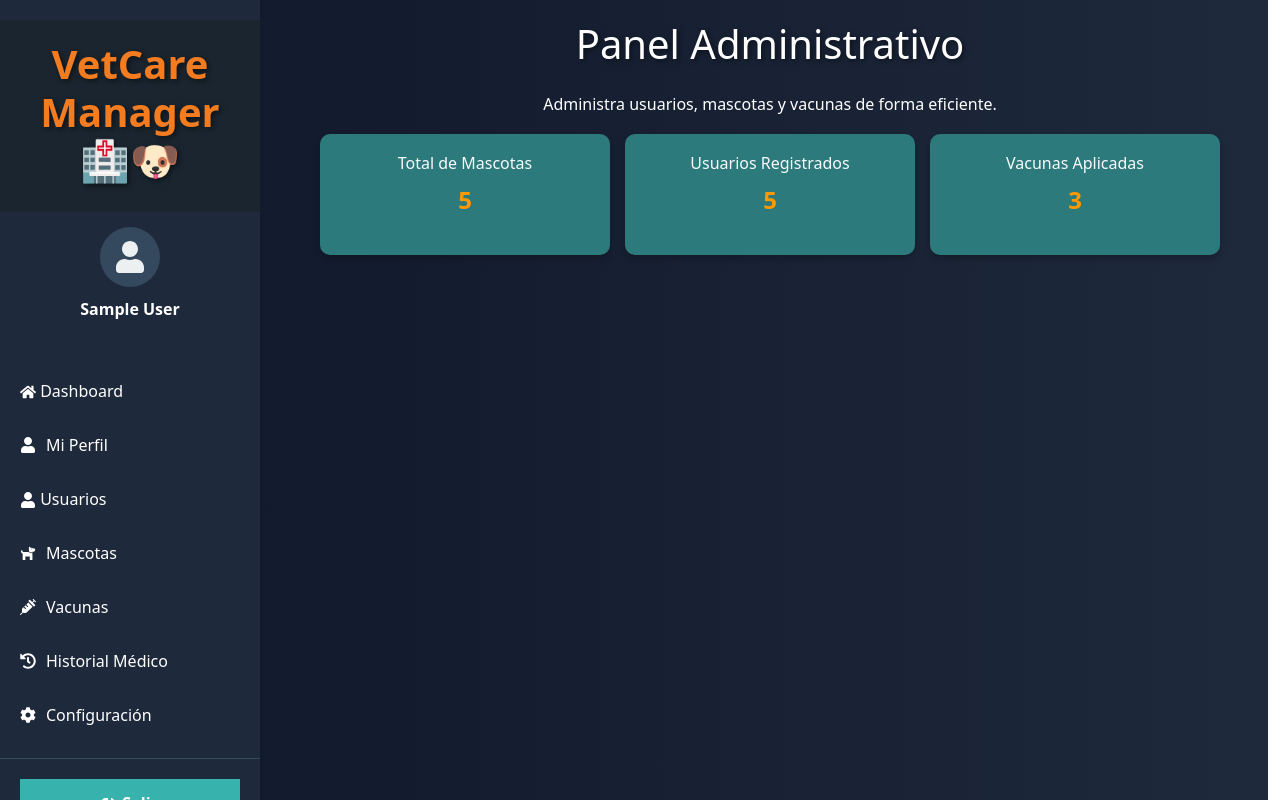
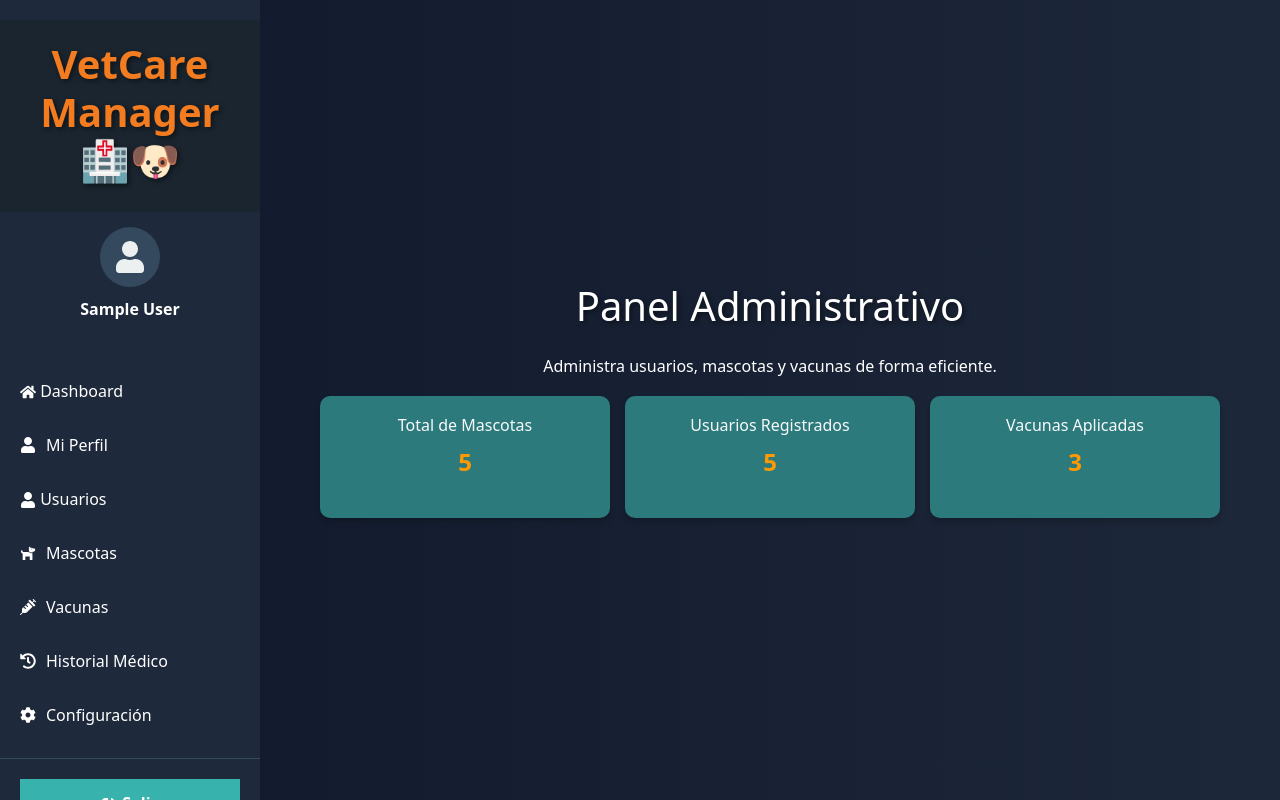
Before and after one commit to webdesigner98everyone/vetcare, a React (Create React App) app: page /dashboard in a window 1280 px wide. Built offline with nearby package versions, Linux system fonts and the light colour scheme; data requests are answered from the project's data file; sample sign-in values are in the browser's storage.

Commit message:
Estabilizacion Frontend Dashboard

```diff
--- a/src/styles/Dashboard.css
+++ b/src/styles/Dashboard.css
@@ -33,8 +33,34 @@
     display: flex;
     flex-direction: column;
     align-items: center;
-    justify-content: flex-start;
+    justify-content: center;
+    width: 100vw;
+    height: 100vh;
+    overflow-x: hidden; /* Evita scroll horizontal */
 }
+
+.dashboard-container {
+    width: 100vw;
+    height: 100vh;
+    display: flex;
+    flex-direction: column;
+    justify-content: center;
+    align-items: center;
+    overflow-x: hidden; /* Evita scroll horizontal */
+}
+
+.container-fluid {
+    width: 100%;
+    height: 100%;
+    padding: 0;
+    margin: 0;
+}
+
+body, html {
+    width: 100%;
+    overflow-x: hidden; /* Asegura que no haya scroll horizontal */
+}
+
 
 /* RESPONSIVIDAD */
 @media (max-width: 1024px) {
```
